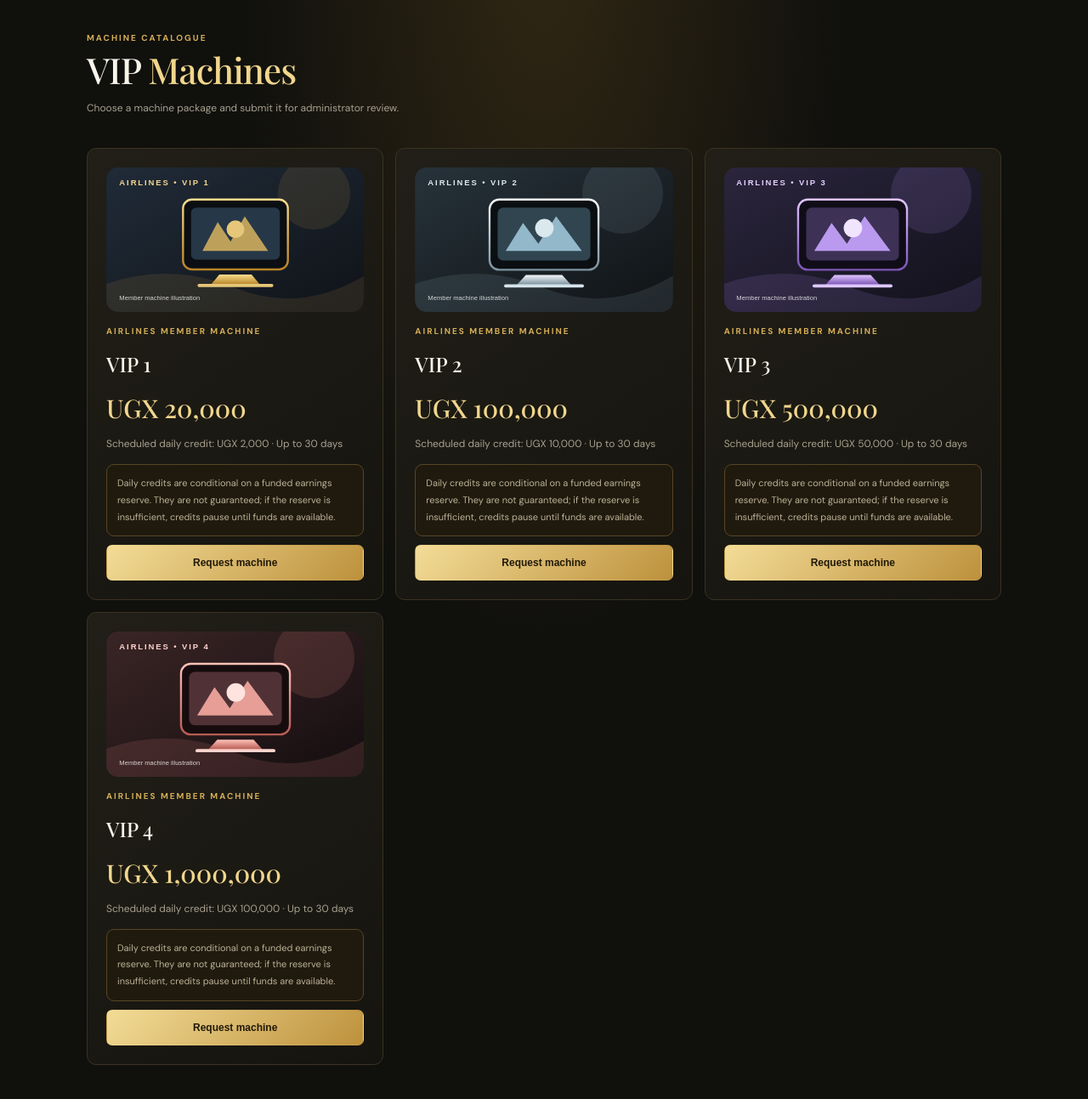
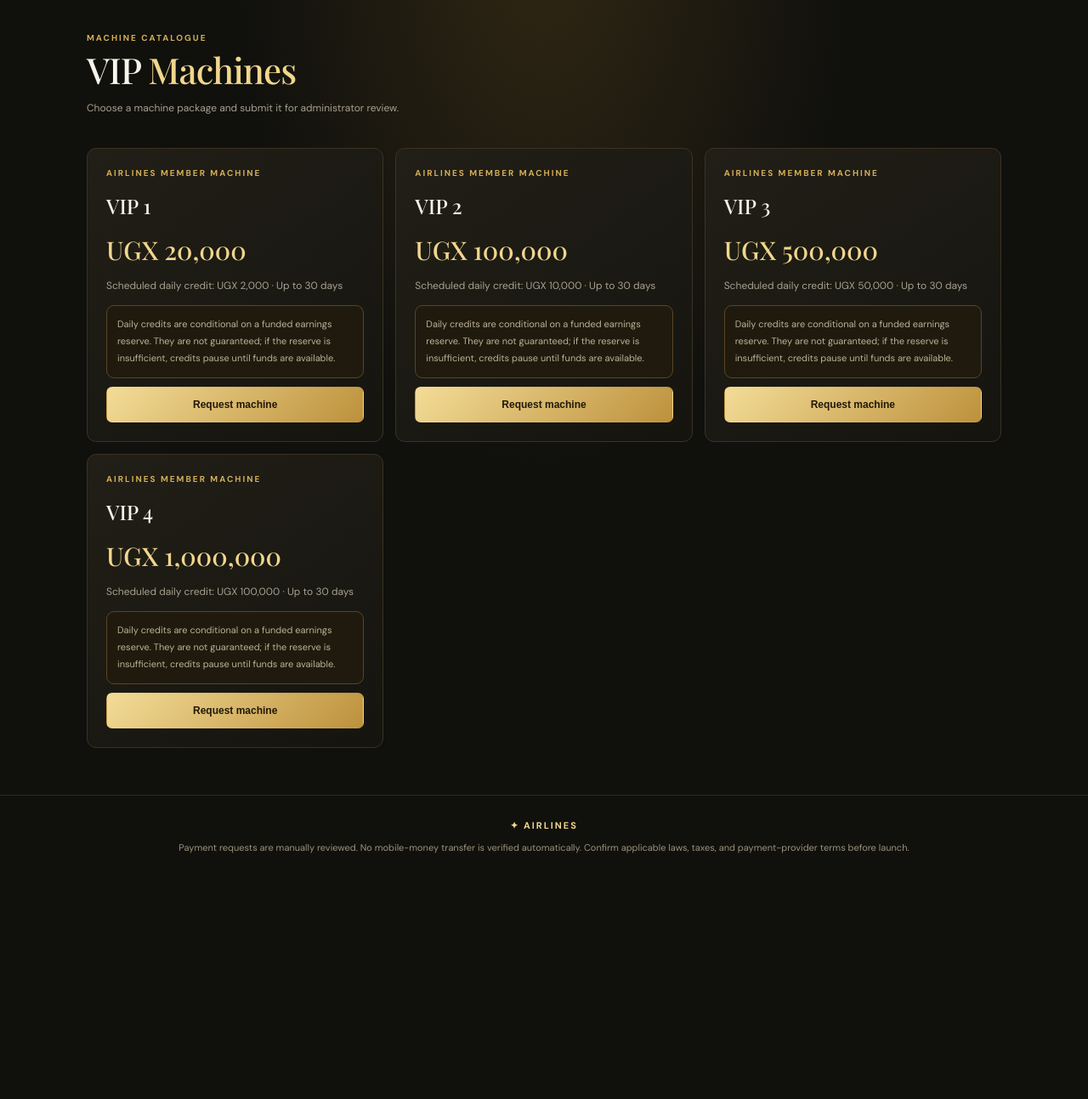
Before and after one commit to forextry298-del/AIRLINES, a Flask app: page /packages in a window 1280 px wide. Shown: the part 70-1363 px from the top of the page at 85% size. After the commit the page ends 1074 px from the top, so only its background shows below. Run offline with Flask 3, Linux system fonts and the light colour scheme; the visitor is signed in with stand-in values (Sample User, id 1); data comes from the database, SQL or seed files in the repository.

Commit message:
Restore machine cards without product images

```diff
--- a/templates/packages.html
+++ b/templates/packages.html
@@ -1,4 +1,4 @@
 {% extends "base.html" %}{% block title %}VIP Machines — AIRLINES{% endblock %}{% block content %}
 <div class="pagehead"><div><div class="eyebrow">MACHINE CATALOGUE</div><h1>VIP <span>Machines</span></h1><p class="muted">Choose a machine package and submit it for administrator review.</p></div></div>
-<div class="grid packages">{% for p in packages %}<div class="card package"><img class="product-image" src="{{ url_for('static',filename='products/vip' ~ p.id ~ '.svg') }}" alt="AIRLINES {{ p.name }} machine illustration" loading="lazy"><div class="eyebrow">AIRLINES MEMBER MACHINE</div><h2>{{ p.name }}</h2><div class="price">{{ money(p.price_cents) }}</div><p>Scheduled daily credit: {{ money(p.daily_display_cents) }} · Up to {{ p.duration_days }} days</p><div class="notice compact">Daily credits are conditional on a funded earnings reserve. They are not guaranteed; if the reserve is insufficient, credits pause until funds are available.</div><form method="post" action="{{ url_for('order_package',pid=p.id) }}"><button class="btn gold full">Request machine</button></form></div>{% endfor %}</div>
+<div class="grid packages">{% for p in packages %}<div class="card package"><div class="eyebrow">AIRLINES MEMBER MACHINE</div><h2>{{ p.name }}</h2><div class="price">{{ money(p.price_cents) }}</div><p>Scheduled daily credit: {{ money(p.daily_display_cents) }} · Up to {{ p.duration_days }} days</p><div class="notice compact">Daily credits are conditional on a funded earnings reserve. They are not guaranteed; if the reserve is insufficient, credits pause until funds are available.</div><form method="post" action="{{ url_for('order_package',pid=p.id) }}"><button class="btn gold full">Request machine</button></form></div>{% endfor %}</div>
 {% endblock %}
```
